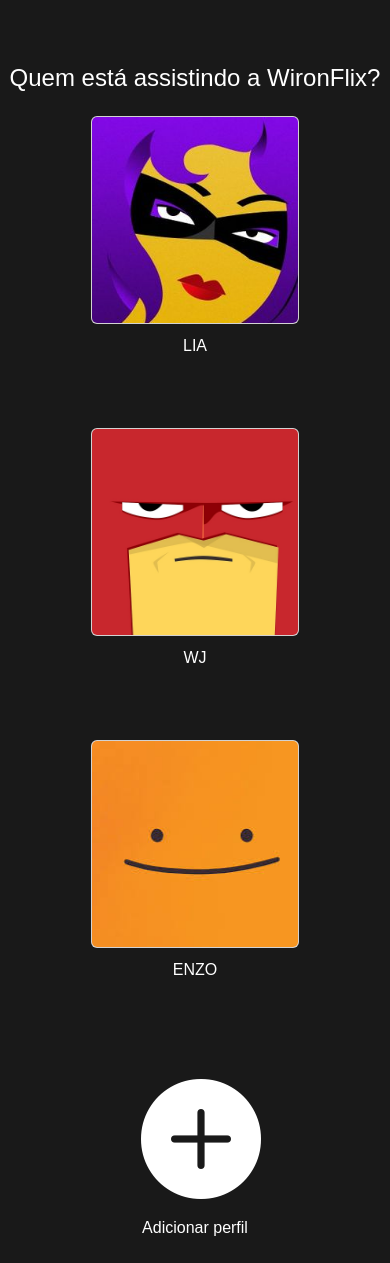
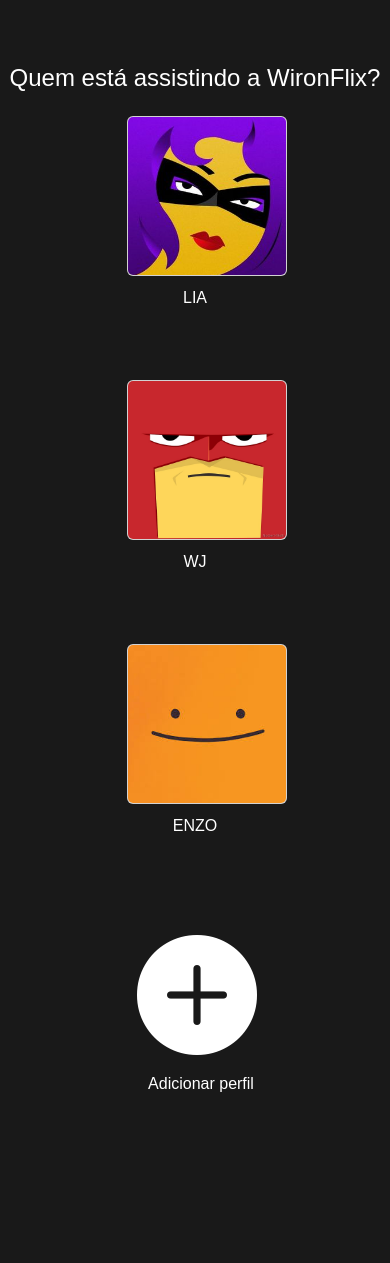
Before and after one commit to wironjr/wironflix, a plain HTML site: page index.html in a window 390 px wide. After the commit the page ends 1166 px from the top, so only its background shows below. Drawn offline with nearby package versions, Linux system fonts and the light colour scheme.

Commit message:
ajustes finais responsivos

```diff
--- a/index.html
+++ b/index.html
@@ -34,7 +34,7 @@
               <div class="col">
                 <div class="card overflow-hidden card-hover container-meu" style="width: 13rem; height: 13rem;">
                     <div class="" style="margin: 0;">
-                    <a href="films.html"><img src="assets/user2.jpg" width="220"></a>
+                    <a href="films.html"><img class="" src="assets/user2.jpg" width="220"></a>
                     </div>
                 </div>
                 <div class="text-white mt-2 text-index-res">WJ</div>
@@ -48,8 +48,8 @@
                 <div  class="text-white mt-2 text-index-res">ENZO</div>
               </div>
               <div class="col ">
-              <div style="width: 13rem; height: 13rem;" class="text-center add-res">
-                    <div class="" style="width: 220px;">
+              <div style="width: 13rem; height: 13rem;" class="text-center mgb-res">
+                    <div class="add-res" style="width: 220px;">
                         <i class="bi bi-plus-circle-fill" style="color: rgb(255, 255, 255); font-size: 120px;"></i>
                     </div>
 
--- a/style/style.css
+++ b/style/style.css
@@ -11,6 +11,7 @@ html, body{
 
 .container-meu{
     margin: 0 auto !important;
+
 }
 
 .main{
@@ -65,6 +66,16 @@ nav a{
         width: 350px !important;
     }
 
+    .container-meu{
+    margin: 0 auto;
+    width: 10rem !important;
+    height: 10rem !important;
+    }
+
+    .container-meu a img{
+        width: 160px;
+    }
+
     /*
     .carousel img{
         width: 100px;
@@ -88,7 +99,12 @@ nav a{
     }
 
     .add-res{
-        margin: 0 auto;
+        width: 140px !important;
+
+    }
+
+    .mgb-res{
+        margin-bottom: 50px;
     }
 
     #text-inicio{
@@ -108,6 +124,9 @@ nav a{
     .text-index-res-ult{
         position: relative;
         top: -40px !important;
+        left: -30px;
+        text-align: center;
+
     }
 
     .hide-res{
```
